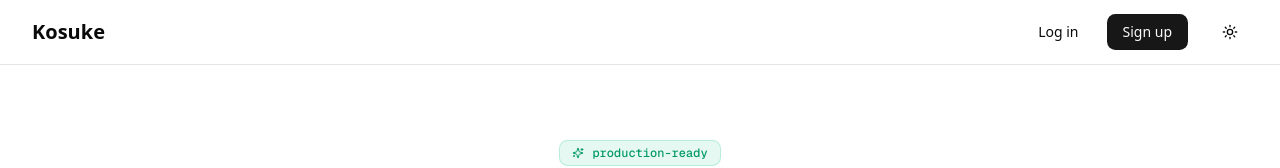
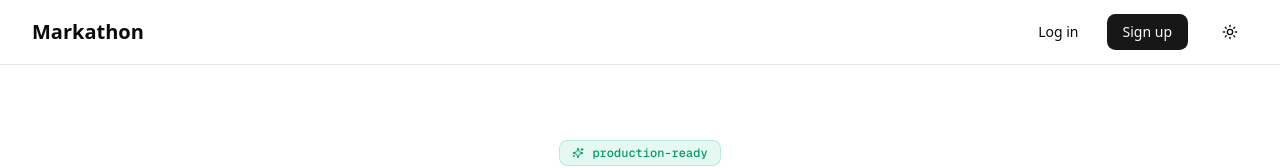
Before and after one commit to rd-rugg/test-kosuke, a Next.js app: page /home in a window 1280 px wide. Shown: the top 168 px of the page. Built offline with nearby package versions, Linux system fonts and the light colour scheme; no server answers.

Commit message:
fix(footer.tsx, navbar.tsx, layout.tsx): update branding from Kosuke Template to Markathon to reflect the new project name and identity

```diff
--- a/app/(logged-out)/home/components/footer.tsx
+++ b/app/(logged-out)/home/components/footer.tsx
@@ -14,7 +14,16 @@ export default function Footer({ className }: FooterProps) {
     <footer className={cn('w-full mt-auto py-4 border-t', className)}>
       <div className="container flex flex-col items-center justify-between gap-4 md:flex-row">
         <p className="text-sm text-muted-foreground">
-          © {new Date().getFullYear()} Kosuke Template. All rights reserved.
+          © {new Date().getFullYear()} Markathon. All rights reserved. Made by{' '}
+          <Link
+            href="https://www.underdogsgroup.it/"
+            target="_blank"
+            rel="noopener noreferrer"
+            className="hover:text-foreground transition-colors underline underline-offset-4"
+          >
+            Underdogs Group
+          </Link>
+          .
         </p>
         <div className="flex items-center gap-4">
           <Link
--- a/app/(logged-out)/home/components/navbar.tsx
+++ b/app/(logged-out)/home/components/navbar.tsx
@@ -41,7 +41,7 @@ export default function Navbar({ variant = 'standard', className }: NavbarProps)
     >
       <div className="container flex h-10 items-center justify-between">
         <Link href="/" className="flex items-center gap-2 font-semibold">
-          <span className="text-xl font-bold">Kosuke</span>
+          <span className="text-xl font-bold">Markathon</span>
         </Link>
 
         {/* Desktop navigation */}
--- a/app/layout.tsx
+++ b/app/layout.tsx
@@ -16,7 +16,7 @@ const geistMono = Geist_Mono({
 });
 
 export const metadata: Metadata = {
-  title: 'Kosuke Template',
+  title: 'Markathon',
   description: 'Modern Next.js template with Clerk authentication',
 };
 
```
